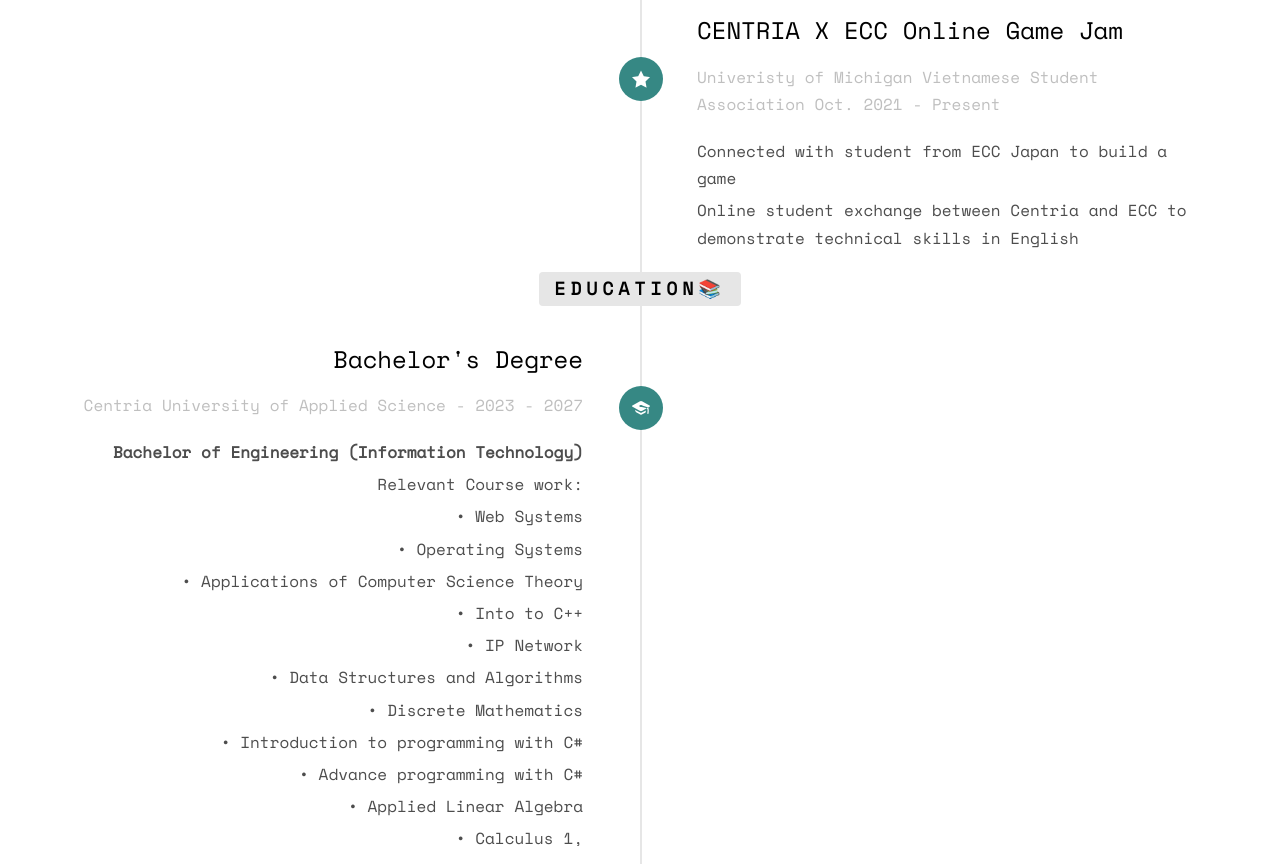
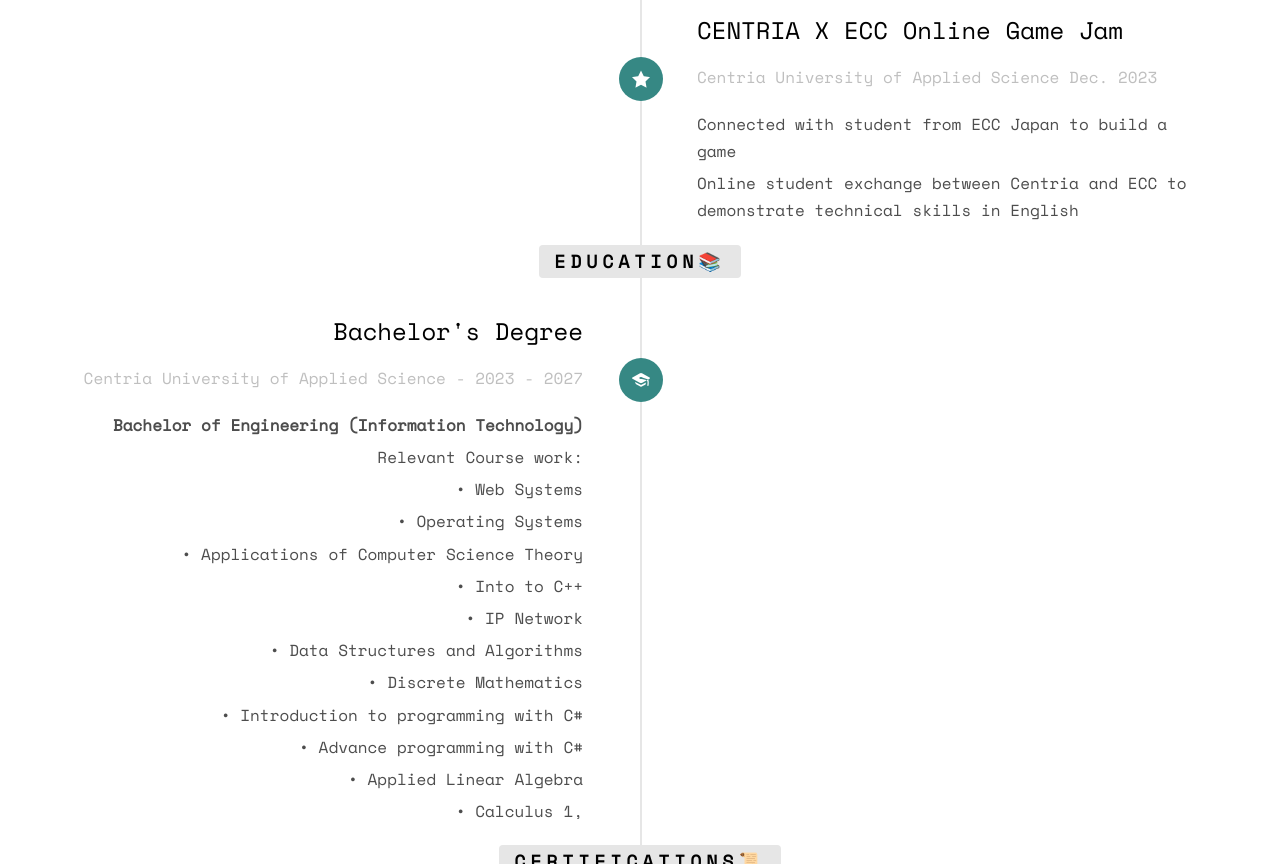
Before and after one commit to IbnBaqqi/portfolio, a plain HTML site: page index.html in a window 1280 px wide. Shown: the part 2685-3549 px from the top of the page. Drawn offline with nearby package versions, Linux system fonts and the light colour scheme; some packages are replaced by stand-ins of ours; no server answers; files whose address does not match are found by name.

Commit message:
Update index.html

```diff
--- a/index.html
+++ b/index.html
@@ -181,7 +181,7 @@
 							<div class="timeline-panel">
 								<div class="timeline-heading">
 									<h3 class="timeline-title"> CENTRIA X ECC Online Game Jam</h3>
-									<span class="company">Univeristy of Michigan Vietnamese Student Association  Oct. 2021 - Present</span>
+									<span class="company">Centria University of Applied Science  Dec. 2023</span>
 								</div>
 								<div class="timeline-body">
 									<p>Connected with student from ECC Japan to build a game</p>
```
